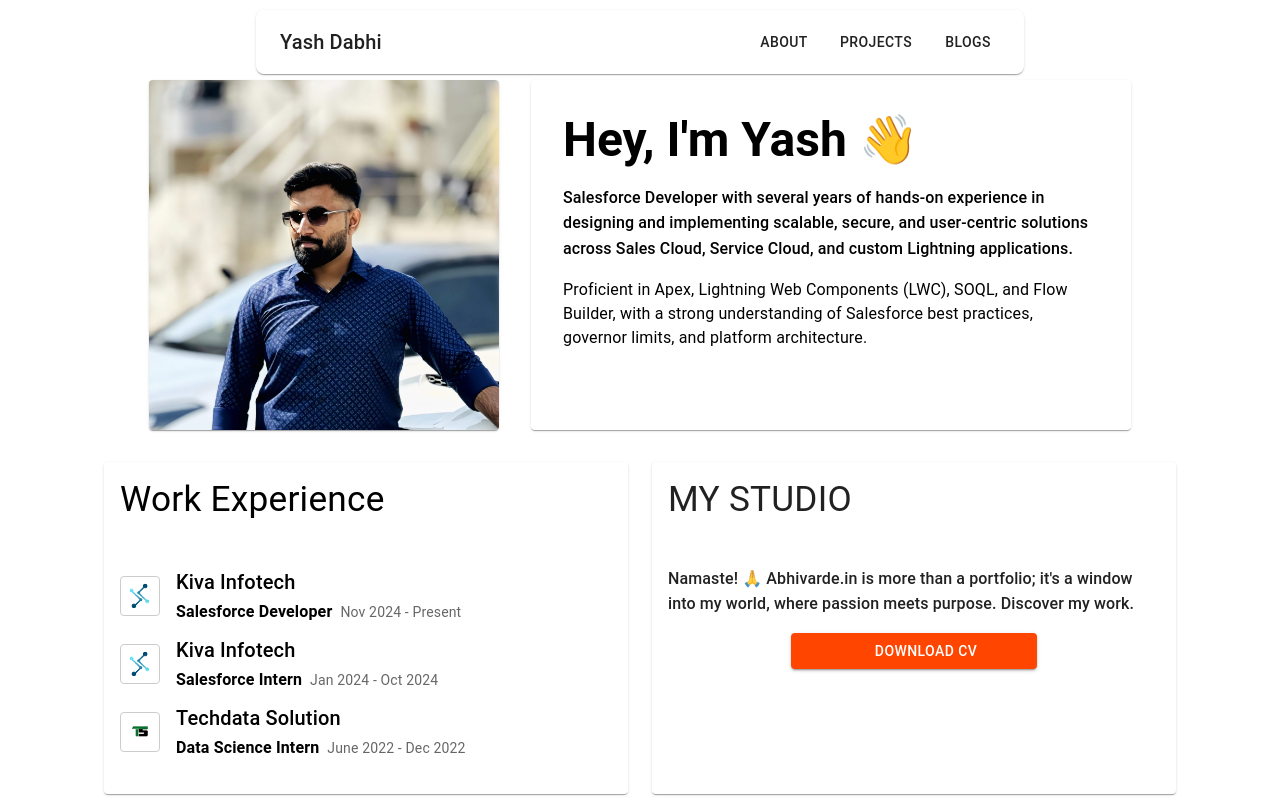
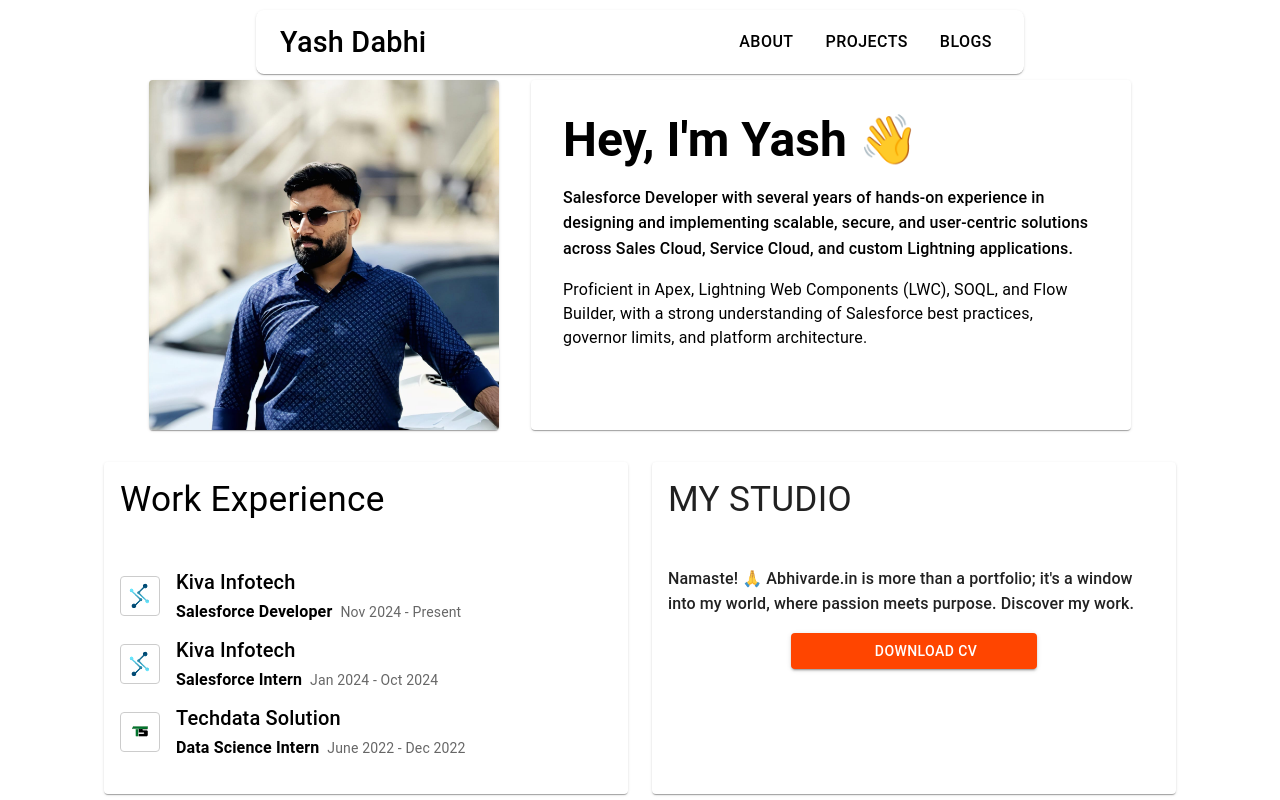
Before and after one commit to yashdabhi1/yashdabhi.in, a React (Create React App) app: page / in a window 1280 px wide. Shown: the top 800 px of the page. Built offline with nearby package versions, Linux system fonts and the light colour scheme; some icons are missing.

Commit message:
mobile nav update

```diff
--- a/src/components/Navbar.jsx
+++ b/src/components/Navbar.jsx
@@ -19,10 +19,10 @@ const Navbar = () => {
   return (
     <AppBar
       position="fixed"
-      color="transparent"
       elevation={1}
       sx={{
         backdropFilter: 'blur(10px)',
+        backgroundColor: 'Transparent',
         width: '60%',
         margin: '0 auto',
         mt: '10px',
@@ -36,7 +36,12 @@ const Navbar = () => {
           variant="h6"
           component={RouterLink}
           to="/"
-          sx={{ flexGrow: 1, textDecoration: 'none', color: 'inherit' }}
+          sx={{
+            flexGrow: 1,
+            textDecoration: 'none',
+            color: 'black',
+            fontSize: { xs: '1.2rem', sm: '1.5rem', md: '1.8rem' }
+          }}
         >
           Yash Dabhi
         </Typography>
@@ -44,14 +49,52 @@ const Navbar = () => {
         {isMobile ? (
           <>
             <IconButton color="inherit" onClick={toggleDrawer}>
-              <MenuIcon />
+              <MenuIcon sx={{ fontSize: { xs: '1.5rem', sm: '1.8rem' }, color: 'black' }} />
             </IconButton>
-            <Drawer anchor="right" open={drawerOpen} onClose={toggleDrawer}>
-              <Box sx={{ width: 200 }} role="presentation" onClick={toggleDrawer}>
-                <List>
+            <Drawer
+              anchor="top"
+              open={drawerOpen}
+              onClose={toggleDrawer}
+              sx={{
+                '& .MuiDrawer-paper': {
+                  backgroundColor: 'transparent',
+                  backdropFilter: 'blur(10px)',
+                  width: '100%',
+                  top: '64px',
+                }
+              }}
+            >
+              <Box
+                sx={{
+                  width: '100%',
+                  display: 'flex',
+                  color: 'black',
+                  flexDirection: 'column',
+                  alignItems: 'center',
+                  pt: 2,
+                  pb: 2
+                }}
+                role="presentation"
+                onClick={toggleDrawer}
+              >
+                <List sx={{ width: '100%', textAlign: 'center' }}>
                   {navItems.map(({ label, path }) => (
-                    <ListItem button key={label} component={RouterLink} to={path}>
-                      <ListItemText primary={label} />
+                    <ListItem
+                      button
+                      key={label}
+                      component={RouterLink}
+                      to={path}
+                      sx={{ justifyContent: 'center' }}
+                    >
+                      <ListItemText
+                        primary={label}
+                        sx={{
+                          '& .MuiTypography-root': {
+                            fontSize: { xs: '1rem', sm: '1.2rem' },
+                            color: 'black'
+                          }
+                        }}
+                      />
                     </ListItem>
                   ))}
                 </List>
@@ -59,9 +102,18 @@ const Navbar = () => {
             </Drawer>
           </>
         ) : (
-          <Box sx={{ display: 'flex', gap: 2 }}>
+          <Box sx={{ display: 'flex', gap: { sm: 1, md: 2 } }}>
             {navItems.map(({ label, path }) => (
-              <Button key={label} component={RouterLink} to={path} color="inherit">
+              <Button
+                key={label}
+                component={RouterLink}
+                to={path}
+                color="inherit"
+                sx={{
+                  fontSize: { sm: '0.9rem', md: '1rem' },
+                  color: 'black'
+                }}
+              >
                 {label}
               </Button>
             ))}
```
